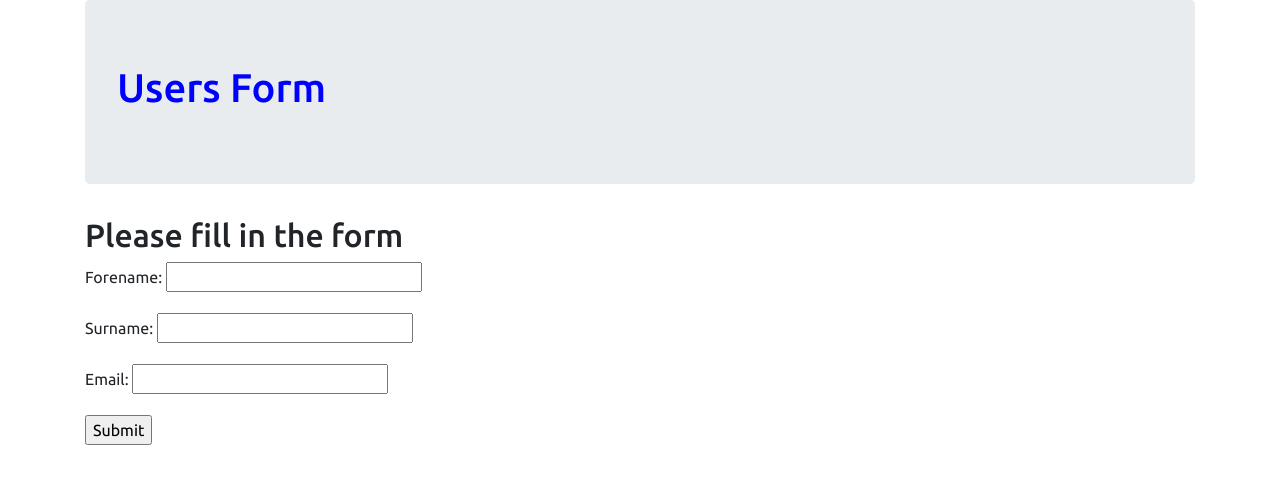
After one commit to haozer/project1, a Django app: page /users/form in a window 1280 px wide. The commit adds this page. Shown: the top 484 px of the page. Run offline with Django 3.2, Linux system fonts and the light colour scheme; some libraries are stand-ins or nearby versions.

Commit message:
Form Validation

```diff
--- a/static/css/main.css
+++ b/static/css/main.css
@@ -1,5 +1,6 @@
-html {
-    font-family: 'Ubuntu', sans-serif;
+html,
+body {
+    font-family: 'Ubuntu', sans-serif !important;
 }
 
 h1 {
--- /dev/null
+++ b/templates/users/form.html
@@ -0,0 +1,29 @@
+<!DOCTYPE html>
+{% load static %}
+<html lang="en-GB">
+  <head>
+    <meta charset="utf-8">
+    <title>Users Form</title>
+    <link rel="stylesheet" href="{% static "css/main.css" %}" type="text/css" />
+    <link rel="stylesheet" href="https://stackpath.bootstrapcdn.com/bootstrap/4.5.2/css/bootstrap.min.css" integrity="sha384-JcKb8q3iqJ61gNV9KGb8thSsNjpSL0n8PARn9HuZOnIxN0hoP+VmmDGMN5t9UJ0Z" crossorigin="anonymous">
+    <link href="https://fonts.googleapis.com/css2?family=Ubuntu:wght@300;400;500;700&display=swap" rel="stylesheet">
+  </head>
+  <body>
+    <div class="container">
+      <div class="jumbotron">
+        <h1>Users Form</h1>
+      </div>
+
+      <h2>Please fill in the form</h2>
+      <form class="users-form" method="post">
+        {{ the_form.as_p }}
+        {% csrf_token %}
+        <input type="submit" value="Submit" />
+      </form>
+    </div>
+
+    <script src="https://code.jquery.com/jquery-3.5.1.slim.min.js" integrity="sha384-DfXdz2htPH0lsSSs5nCTpuj/zy4C+OGpamoFVy38MVBnE+IbbVYUew+OrCXaRkfj" crossorigin="anonymous"></script>
+    <script src="https://cdn.jsdelivr.net/npm/popper.js@1.16.1/dist/umd/popper.min.js" integrity="sha384-9/reFTGAW83EW2RDu2S0VKaIzap3H66lZH81PoYlFhbGU+6BZp6G7niu735Sk7lN" crossorigin="anonymous"></script>
+    <script src="https://stackpath.bootstrapcdn.com/bootstrap/4.5.2/js/bootstrap.min.js" integrity="sha384-B4gt1jrGC7Jh4AgTPSdUtOBvfO8shuf57BaghqFfPlYxofvL8/KUEfYiJOMMV+rV" crossorigin="anonymous"></script>
+  </body>
+</html>
--- /dev/null
+++ b/users/forms.py
@@ -0,0 +1,16 @@
+from django import forms
+from django.core import validators
+
+def check_for_z(value):
+  if value[0].lower() != 'z':
+    raise forms.ValidationError("Value needs to begins with a 'Z'.")
+
+class UserForm(forms.Form):
+  forename = forms.CharField(required=True,
+                              validators=[check_for_z])
+  surname = forms.CharField(required=True)
+  email = forms.EmailField(required=True)
+  botcatcher = forms.CharField(required=False,
+                              widget=forms.HiddenInput,
+                              validators=[validators.MaxLengthValidator(0)],
+                              )
--- a/users/urls.py
+++ b/users/urls.py
@@ -3,4 +3,5 @@ from users import views
 
 urlpatterns = [
     path('', views.index, name='users-index'),
+    path('form', views.userForm_view, name='users-form'),
 ]
--- a/users/views.py
+++ b/users/views.py
@@ -1,6 +1,7 @@
 from django.shortcuts import render
 from django.http import HttpResponse
 from users.models import UserRecord
+from . import forms
 
 # Create your views here.
 def index(request):
@@ -8,3 +9,21 @@ def index(request):
   user_dict = {'user_records':user_list}
 
   return render(request, 'users/index.html', context=user_dict)
+
+def userForm_view(request):
+  theForm = forms.UserForm()
+
+  if request.method == 'POST':
+    theForm = forms.UserForm(request.POST)
+
+    if theForm.is_valid():
+      # process form
+      print("Validation success:")
+      print("Forename: " + theForm.cleaned_data['forename'])
+      print("Surname: " + theForm.cleaned_data['surname'])
+      print("Email: " + theForm.cleaned_data['email'])
+
+      ur = UserRecord.objects.get_or_create(email=theForm.cleaned_data['email'], forename=theForm.cleaned_data['forename'], surname=theForm.cleaned_data['surname'])[0]
+      print("User Record created in DB")
+
+  return render(request, 'users/form.html', {'the_form':theForm})
```
Also changed, not shown: templates/app1/home.html (+8 -0 lines), db.sqlite3.
